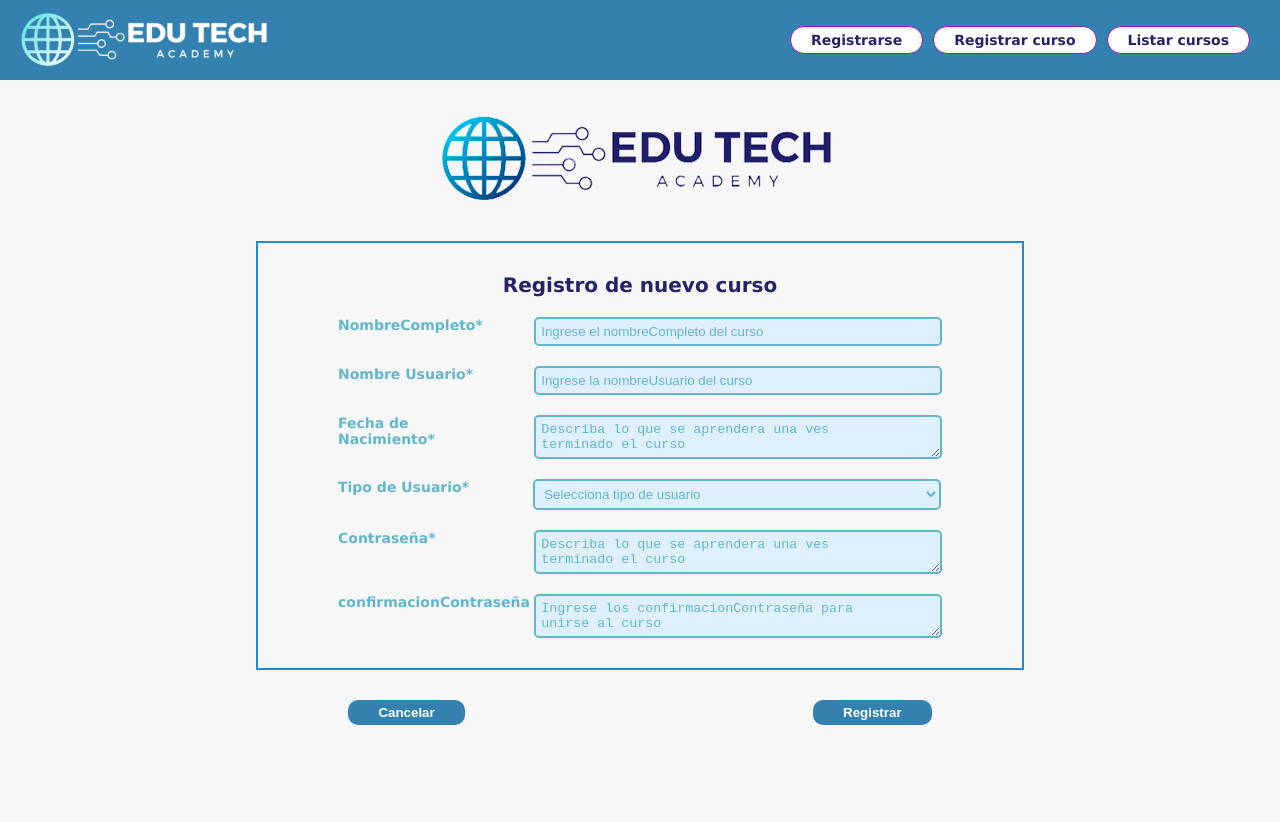
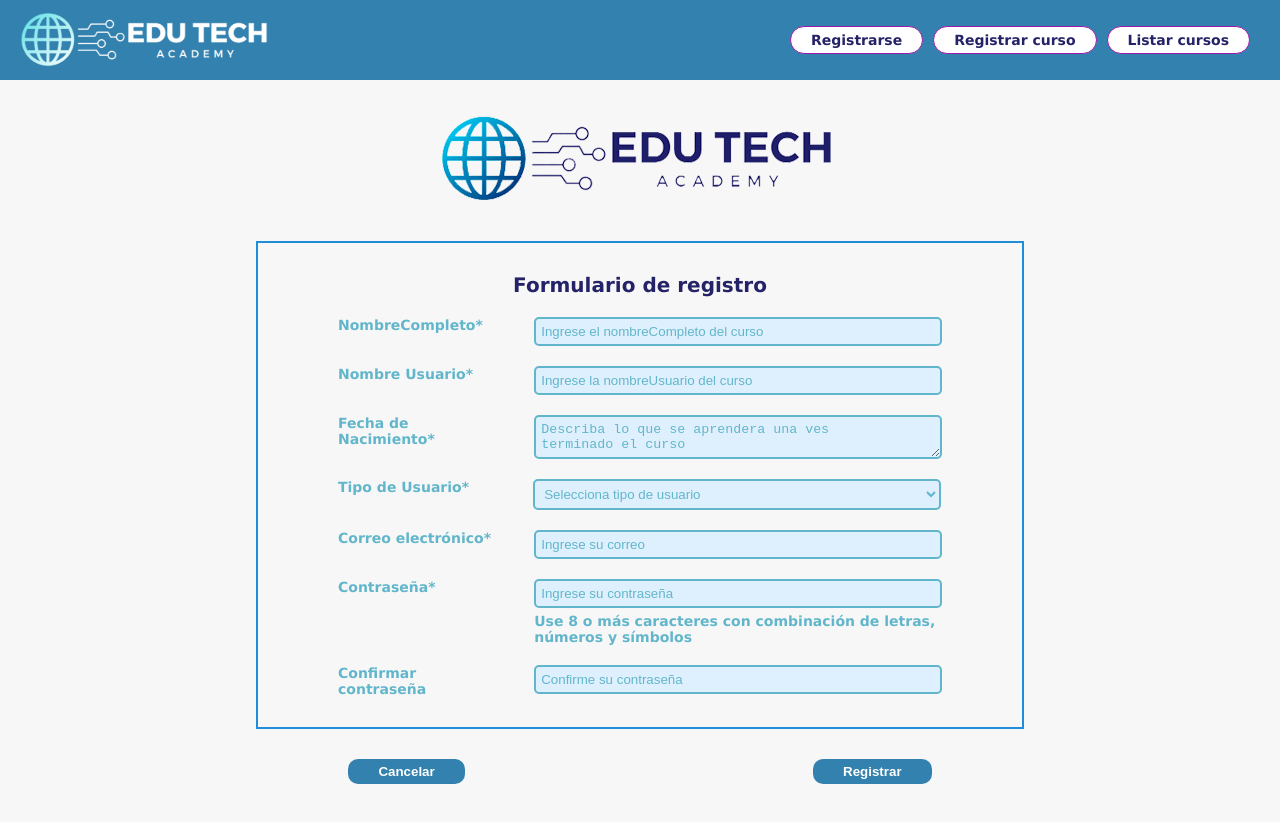
Before and after one commit to rebecayucratovar/EduTech_CodeCrafters, a React (Vite) app in the folder UI/online-courses/: page /registro-instructor in a window 1280 px wide. Shown: the top 822 px of the page. Built offline with nearby package versions, Linux system fonts and the light colour scheme.

Commit message:
validaciones 3 ultimos campos form intructor

```diff
--- a/UI/online-courses/src/index.css
+++ b/UI/online-courses/src/index.css
@@ -550,3 +550,15 @@ textarea.error-input {
   font-size: 20px;
   font-weight: bold;
 }
+.form-register-course-content-data-field-message {
+  display: flex;
+  justify-content: center; /* Alinea el contenido al centro horizontalmente */
+  align-items: center; /* Alinea el contenido al centro verticalmente */
+  gap: 30px; /* Espacio entre elementos */
+  font-size: 14px;
+  color: #62b6cb;
+  font-weight: bold;
+  font-family: "Lucida Sans", "Lucida Sans Regular", sans-serif;
+  margin-top: 5px; /* Mueve el mensaje hacia abajo */
+
+}
--- a/UI/online-courses/src/pages/FormRegistInstructor.tsx
+++ b/UI/online-courses/src/pages/FormRegistInstructor.tsx
@@ -1,17 +1,17 @@
 import logo from "../assets/LogoForm.png";
 import { Modal } from "../components/Modal";
-import { useDispatch } from "react-redux";
+//import { useDispatch } from "react-redux";
 import { useForm } from "react-hook-form";
 import AlertIcon from "../assets/icons/AlertIcon.svg";
 import CheckIcon from "../assets/icons/CheckIcon.svg";
-import { addInstructor} from "../slices/instructors.tsx";
+//import { addInstructor} from "../slices/instructors.tsx";
 import { useNavigate } from "react-router-dom";
 import { useState } from "react";
-import {addCourse} from "../slices/courses.tsx";
+//import {addCourse} from "../slices/courses.tsx";
 
 export const FormRegistInstructor = () => {
   const navigate = useNavigate();
-  const dispatch = useDispatch();
+ // const dispatch = useDispatch();
 
   const {
     register,
@@ -98,7 +98,7 @@ export const FormRegistInstructor = () => {
 
           <section className="form-register-course-content">
             <label className="form-register-course-content-title">
-              Registro de nuevo curso
+              Formulario de registro
             </label>
 
             <div className="form-register-course-content-data">
@@ -132,7 +132,7 @@ export const FormRegistInstructor = () => {
                               ""
                           )}
                         </label>
-                        <img src={AlertIcon} alt="Icono de alerta" />
+                        <img src={AlertIcon} alt="Icono de alerta"/>
                       </div>
                   )}
 
@@ -185,7 +185,7 @@ export const FormRegistInstructor = () => {
                               ""
                           )}
                         </label>
-                        <img src={AlertIcon} alt="Icono de alerta" />
+                        <img src={AlertIcon} alt="Icono de alerta"/>
                       </div>
                   )}
 
@@ -233,7 +233,7 @@ export const FormRegistInstructor = () => {
                               ""
                           )}
                         </label>
-                        <img src={AlertIcon} alt="Icono de check" />
+                        <img src={AlertIcon} alt="Icono de check"/>
                       </div>
                   )}
 
@@ -280,7 +280,7 @@ export const FormRegistInstructor = () => {
                               ""
                           )}
                         </label>
-                        <img src={AlertIcon} alt="Icono de alerta" />
+                        <img src={AlertIcon} alt="Icono de alerta"/>
                       </div>
                   )}
 
@@ -295,31 +295,98 @@ export const FormRegistInstructor = () => {
                   )}
                 </div>
               </div>
+              <div className="form-register-course-content-data-field">
+                <label htmlFor="correo">Correo electrónico*</label>
+                <div className="form-register-course-content-data-field-input">
+                  <input
+                      type="text"
+                      id="correo"
+                      placeholder="Ingrese su correo"
+                      {...register("correo", {
+                        required: {
+                          value: true,
+                          message: "Porfavor, ingrese su correo electrónico",
+                        },
+                        pattern: {
+                          value: /^[^\s@]+@[^\s@]+\.[^\s@]+$/,
+                          message: "Por favor, ingrese una dirección de correo electrónico válida",
+                        },
+                      })}
+                      maxLength={150}
+                      onKeyDown={(e) => {
+                        if (e.key === " ") {
+                          e.preventDefault();
+                        }
+                      }}
+                      className={`${errors.correo ? "error-input" : ""} ${
+                          dirtyFields.correo && !errors.correo
+                              ? "success-input"
+                              : ""
+                      }`}
+                  />
 
+                  {errors.correo && (
+                      <div className="form-register-course-content-data-field-error">
+                        <label htmlFor="error">
+                          {JSON.stringify(errors.correo.message).replace(
+                              /^"|"$/g,
+                              ""
+                          )}
+                        </label>
+                        <img src={AlertIcon} alt="Icono de alerta"/>
+                      </div>
+                  )}
+
+                  {dirtyFields.correo && !errors.correo && (
+                      <div className="form-register-course-content-data-field-error">
+                        <img
+                            className="check-icon"
+                            src={CheckIcon}
+                            alt="Icono de check"
+                        />
+                      </div>
+                  )}
+                </div>
+              </div>
               <div className="form-register-course-content-data-field">
                 <label htmlFor="contraseña">Contraseña*</label>
                 <div className="form-register-course-content-data-field-input">
-                <textarea
+                  <input
+                      type="password"
                       id="contraseña"
-                    placeholder="Describa lo que se aprendera una ves terminado el curso"
+                      placeholder="Ingrese su contraseña"
                       {...register("contraseña", {
-                      required: {
-                        value: true,
-                        message: "Por favor, rellene el campo.",
-                      },
-                      maxLength: {
-                        value: 400,
-                        message:
-                            "La nombreUsuario no deben tener mas de 400 caracteres",
+                        required: 'Por favor, ingrese su contraseña',
+                        validate: (value) => {
+                          const isValidLength = value.length >= 8 && value.length <= 20;
+                          const containsLetter = /[a-zA-Z]/.test(value);
+                          const containsNumber = /\d/.test(value);
+                          const containsSymbol = /[^\w\s]/.test(value); // Verifica si hay un símbolo excepto letras y números
+
+                          if (!isValidLength || !containsLetter || !containsNumber || !containsSymbol) {
+                            return "Contraseña invalida, no cumple con los caracteres del tipo y tamaño";
+                          }
+                          return true;
                         },
                       })}
-                    maxLength={400}
+                      onKeyDown={(e) => {
+                        const target = e.target as HTMLInputElement;
+                        if (e.key === " " && target.value.slice(-1) === " ") {
+                          e.preventDefault(); // Evita que se ingrese el segundo espacio en blanco
+                        }
+                        if (target.value.length >= 20 && e.key !== "Backspace" && e.key !== "Delete") {
+                          e.preventDefault();
+                        }
+                      }}
                       className={`${errors.contraseña ? "error-input" : ""} ${
                           dirtyFields.contraseña && !errors.contraseña
                               ? "success-input"
                               : ""
                       }`}
                   />
+                  <div className="form-register-course-content-data-field-message">
+                    Use 8 o más caracteres con combinación de letras, números y símbolos
+                  </div>
                   {errors.contraseña && (
                       <div className="form-register-course-content-data-field-error">
                         <label htmlFor="error">
@@ -328,7 +395,7 @@ export const FormRegistInstructor = () => {
                               ""
                           )}
                         </label>
-                        <img src={AlertIcon} alt="Icono de check" />
+                        <img src={AlertIcon} alt="Icono de check"/>
                       </div>
                   )}
 
@@ -345,26 +412,31 @@ export const FormRegistInstructor = () => {
               </div>
 
               <div className="form-register-course-content-data-field">
-                <label htmlFor="confirmacionContraseña">confirmacionContraseña</label>
+                <label htmlFor="confirmacionContraseña">Confirmar contraseña</label>
                 <div className="form-register-course-content-data-field-input">
-                <textarea
+                  <input
+                      type="password"
                     id="confirmacionContraseña"
-                    placeholder="Ingrese los confirmacionContraseña para unirse al curso"
+                    placeholder="Confirme su contraseña"
                     {...register("confirmacionContraseña", {
-                      maxLength: {
-                        value: 400,
-                        message:
-                            "Los confirmacionContraseña no deben tener mas de 400 caracteres",
-                      },
+                      required: 'Por favor, confirme su contraseña',
+                      validate: (value, { contraseña }) => value === contraseña || 'Las contraseñas no coinciden',
                     })}
+                      onKeyDown={(e) => {
+                        const target = e.target as HTMLInputElement;
+                        if (e.key === " " && target.value.slice(-1) === " ") {
+                          e.preventDefault(); // Evita que se ingrese el segundo espacio en blanco
+                        }
+                        if (target.value.length >= 20 && e.key !== "Backspace" && e.key !== "Delete") {
+                          e.preventDefault();
+                        }
+                      }}
                     className={`${errors.confirmacionContraseña ? "error-input" : ""} ${
                         dirtyFields.confirmacionContraseña && !errors.confirmacionContraseña
                             ? "success-input"
                             : ""
                     }`}
-                    maxLength={400}
                 />
-
                   {errors.confirmacionContraseña && (
                       <div className="form-register-course-content-data-field-error">
                         <label htmlFor="error">
@@ -383,7 +455,7 @@ export const FormRegistInstructor = () => {
 
                   {dirtyFields.confirmacionContraseña && !errors.confirmacionContraseña && (
                       <div className="form-register-course-content-data-field-error">
-                        <img src={CheckIcon} alt="Icono de alerta" />
+                        <img src={CheckIcon} alt="Icono de alerta"/>
                       </div>
                   )}
                 </div>
--- a/UI/online-courses/src/pages/FormRegisterCourse.tsx
+++ b/UI/online-courses/src/pages/FormRegisterCourse.tsx
@@ -76,7 +76,7 @@ export const FormRegisterCourse = () => {
       try {
         // TODO: Cambiar el path por el de la API deployada
         // si no da cambiar al anterior http://localhost:3039/v1/cursos/save
-        const response = await fetch("https://edutech-codecrafters-fragrant-glade-5677.fly.dev/v1/cursos/save", {
+        const response = await fetch("https://edutech--cold-dream-305.fly.dev/v1/cursos/save", {
           method: "POST",
           body: formData,
         });
--- a/UI/online-courses/src/pages/ListCourses.tsx
+++ b/UI/online-courses/src/pages/ListCourses.tsx
@@ -4,7 +4,7 @@ import { Course } from "../interfaces/Course.ts";
 export const ListCourses = () => {
   const [courses, setCourses] = useState<Course[]>([]);
   useEffect(() => {
-    fetch("https://edutech-codecrafters-fragrant-glade-5677.fly.dev/v1/cursos/lista")
+    fetch("https://edutech--cold-dream-305.fly.dev/v1/cursos/lista")
         .then(response => {
           if (!response.ok) {
             throw new Error("Error al obtener los cursos");
```
Lines whose indentation alone changed are shown as unchanged.
